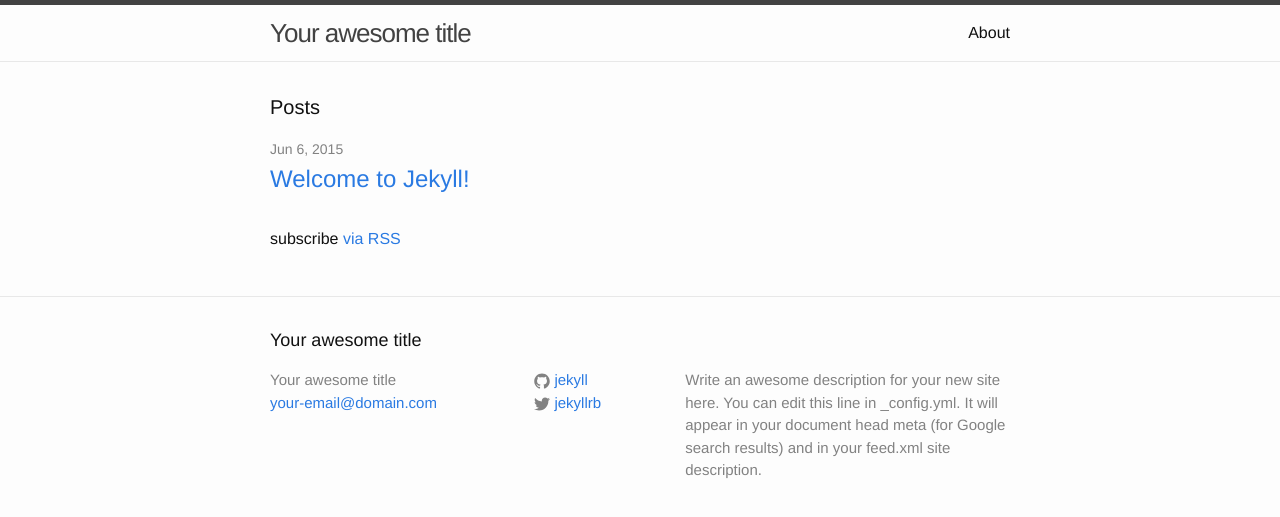
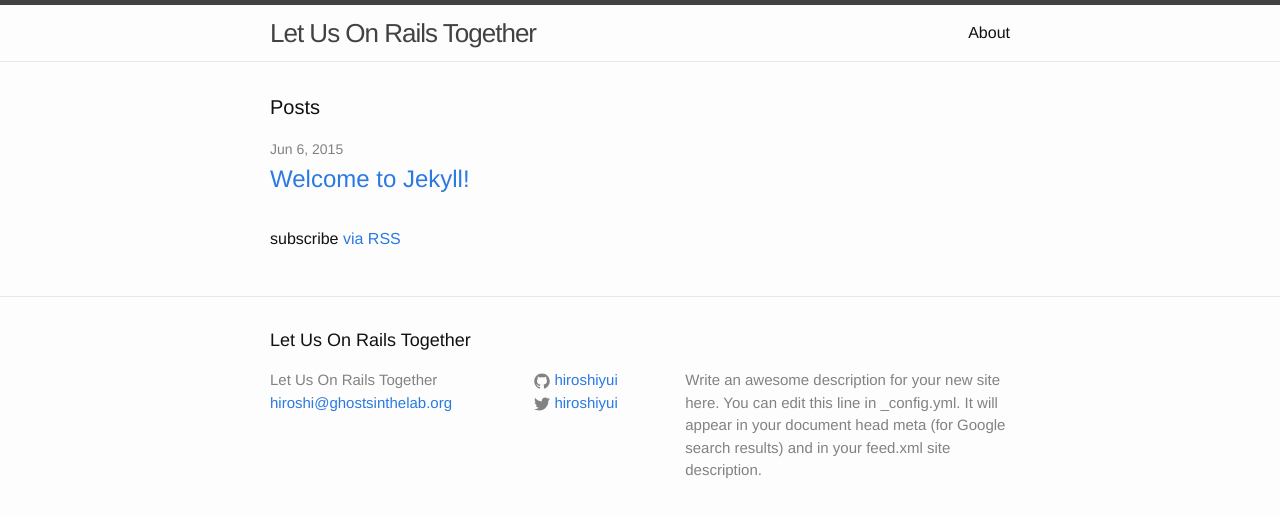
Before and after one commit to wellsonjain/let_us_on_rails_together, a Jekyll site: the page built from index.html, in a window 1280 px wide. Shown: the top 517 px of the page. Built offline with Jekyll 4.4.1, drawn with Linux system fonts in a browser that asks for light colours.

Commit message:
Initial configuration
Signed-off-by: Huei-Horng Yo <hiroshi@ghostsinthelab.org>

```diff
--- a/_config.yml
+++ b/_config.yml
@@ -1,14 +1,14 @@
 # Site settings
-title: Your awesome title
-email: your-email@domain.com
+title: Let Us On Rails Together
+email: hiroshi@ghostsinthelab.org
 description: > # this means to ignore newlines until "baseurl:"
   Write an awesome description for your new site here. You can edit this
   line in _config.yml. It will appear in your document head meta (for
   Google search results) and in your feed.xml site description.
 baseurl: "" # the subpath of your site, e.g. /blog/
 url: "http://yourdomain.com" # the base hostname & protocol for your site
-twitter_username: jekyllrb
-github_username:  jekyll
+twitter_username: hiroshiyui
+github_username:  hiroshiyui
 
 # Build settings
 markdown: kramdown
```
